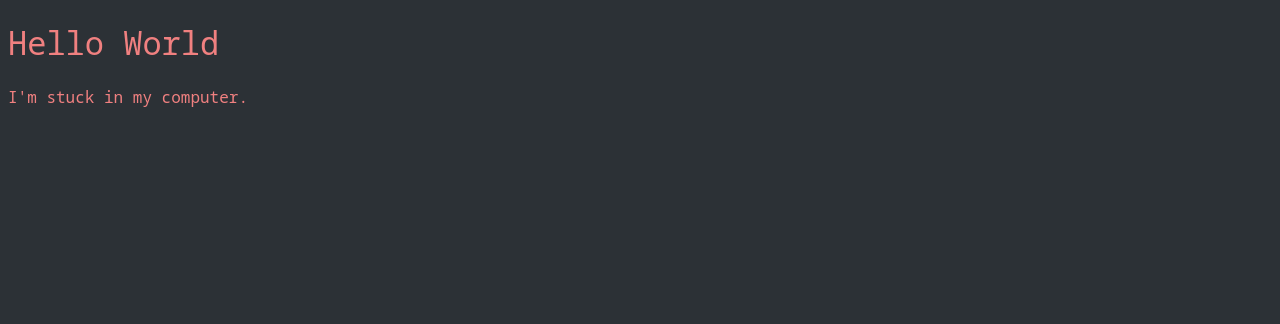
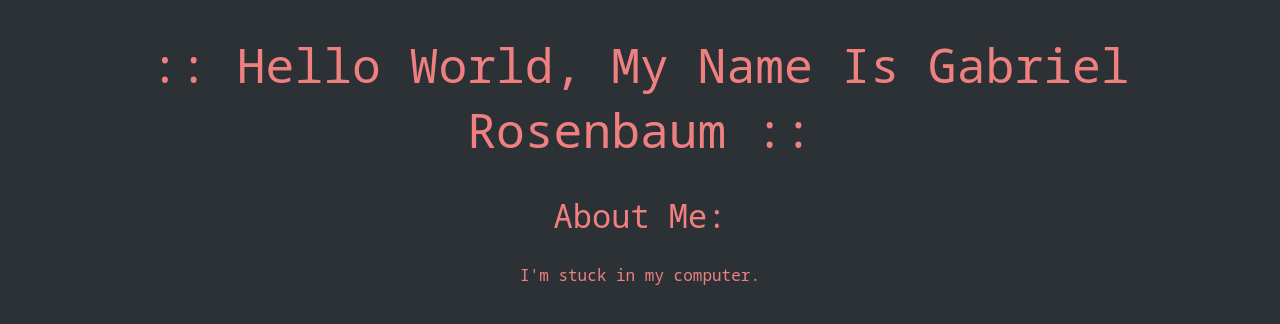
Before and after one commit to garosenbaum/garosenbaum.github.io, a plain HTML site: page index.html in a window 1280 px wide. Drawn offline with Linux system fonts and the light colour scheme.

Commit message:
Changed Font Sizes

```diff
--- a/index.html
+++ b/index.html
@@ -8,8 +8,10 @@
 </head>
 
 <body>
-    <h1>Hello World</h1>
+    <h1> :: Hello World, My Name Is Gabriel Rosenbaum :: </h1>
+    <h2>About Me:</h2>
     <p>I'm stuck in my computer.</p>
+
 </body>
 
 </html>
--- a/style.css
+++ b/style.css
@@ -1,9 +1,18 @@
 @import url('https://fonts.googleapis.com/css2?family=Noto+Sans+Mono:wght@100;200;300;400&display=swap');
 
-h1, p {
+h1, h2, p {
     font-family: 'Noto Sans Mono', monospace;
-    font-weight: 300;
+    font-weight: 400;
     color: lightcoral;
+    text-align: center;
+}
+
+h1 {
+    font-size: 48px;
+}
+
+h2 {
+    font-size: 32px;
 }
 
 body {
```
